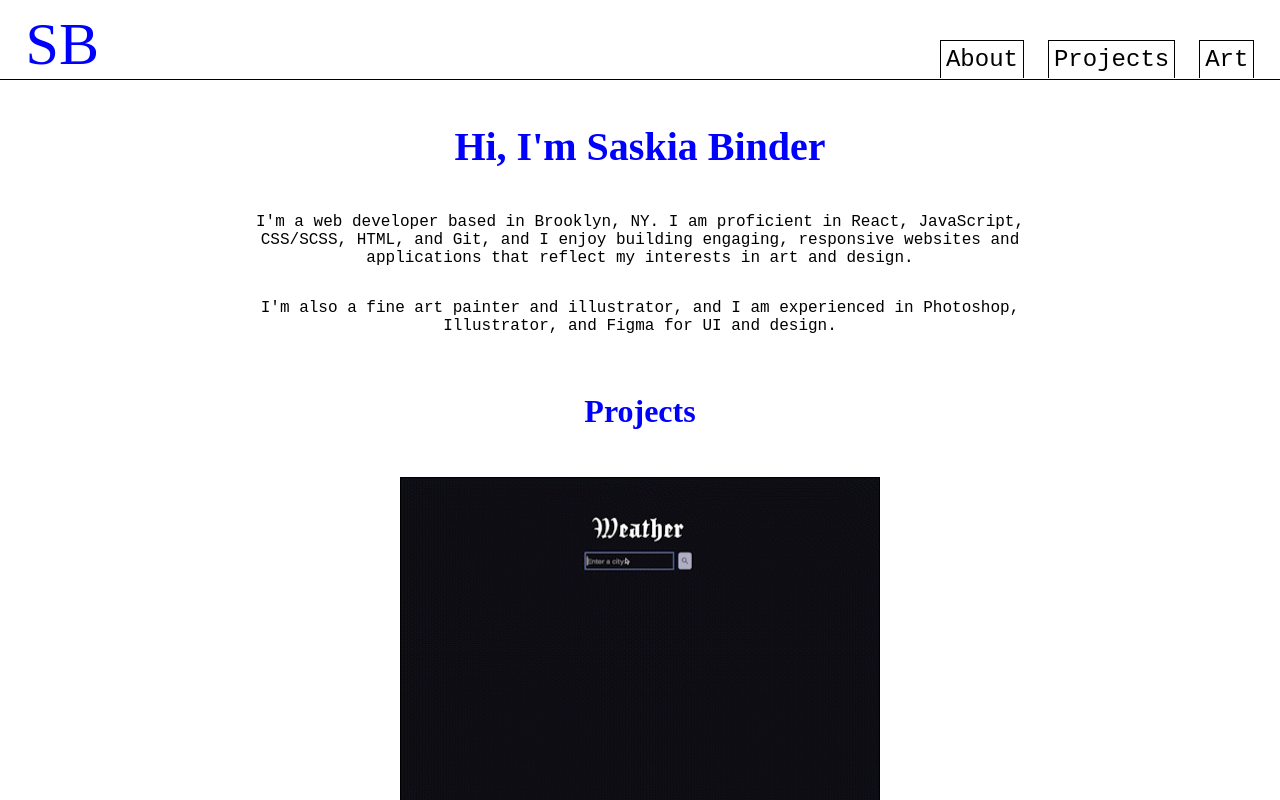
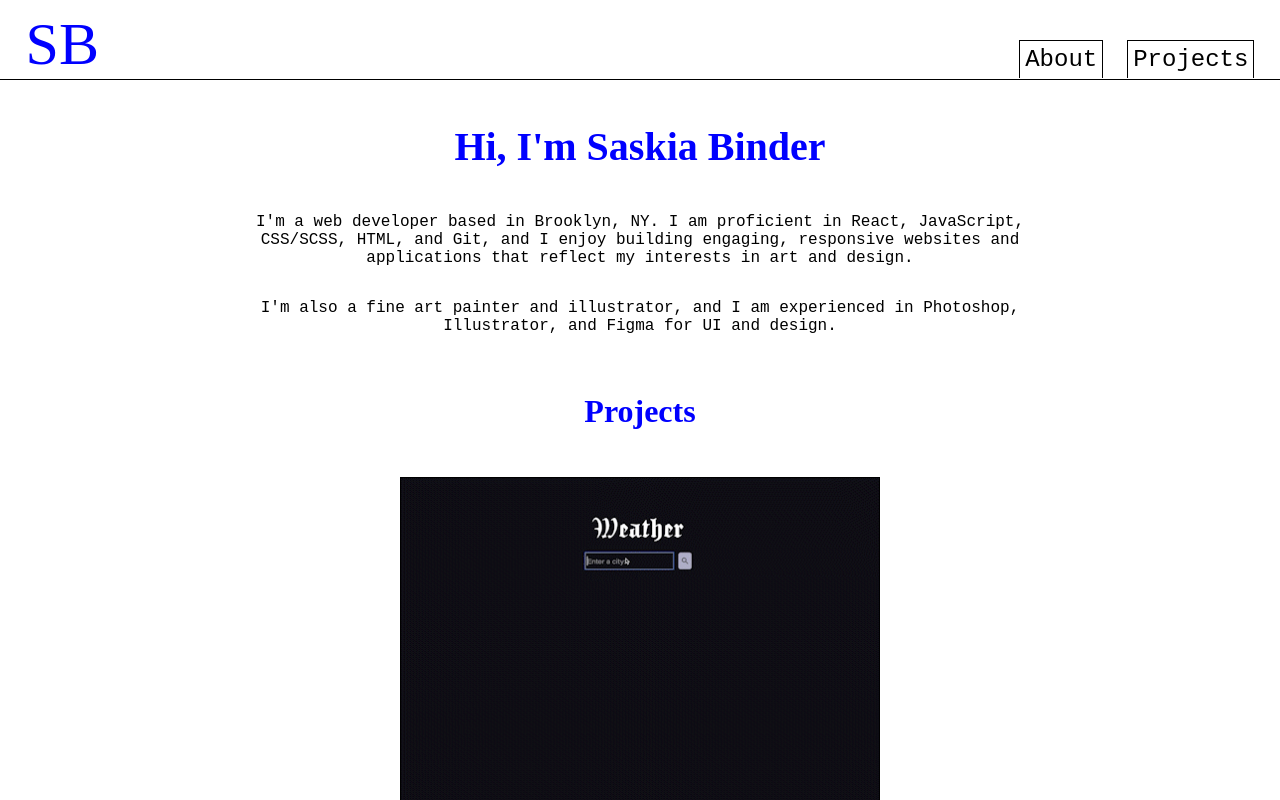
Before and after one commit to saskiabt/portfolio, a React (Create React App) app: page / in a window 1280 px wide. Shown: the top 800 px of the page. Built offline with nearby package versions, Linux system fonts and the light colour scheme; a web font is replaced by a local one.

Commit message:
remove art button for now

```diff
--- a/src/Components/Header.jsx
+++ b/src/Components/Header.jsx
@@ -44,7 +44,7 @@ function Header({ aboutSection, projectSection }) {
       <div className="button-wrapper" style={wrapperStyles}>
         <Button text="About" onclick={() => scrollDown(aboutSection)} />
         <Button text="Projects" onclick={() => scrollDown(projectSection)} />
-        <Button text="Art" />
+        {/* <Button text="Art" /> */}
       </div>
     </div>
   );
--- a/src/styles.css
+++ b/src/styles.css
@@ -13,8 +13,6 @@ body {
   transform: scale(0.9);
   transition: ease-in-out 0.2s;
   border-bottom: 0.3px solid black;
-  background-color: blue;
-  color: white;
 }
 
 .about-section {
--- a/src/styles.scss
+++ b/src/styles.scss
@@ -17,8 +17,6 @@ body {
     transform: scale(0.9);
     transition: ease-in-out 0.2s;
     border-bottom: 0.3px solid black;
-    background-color: blue;
-    color: white;
   }
 }
 
```
Also changed, not shown: 1 other file (tests, documents, lock files or other folders).
